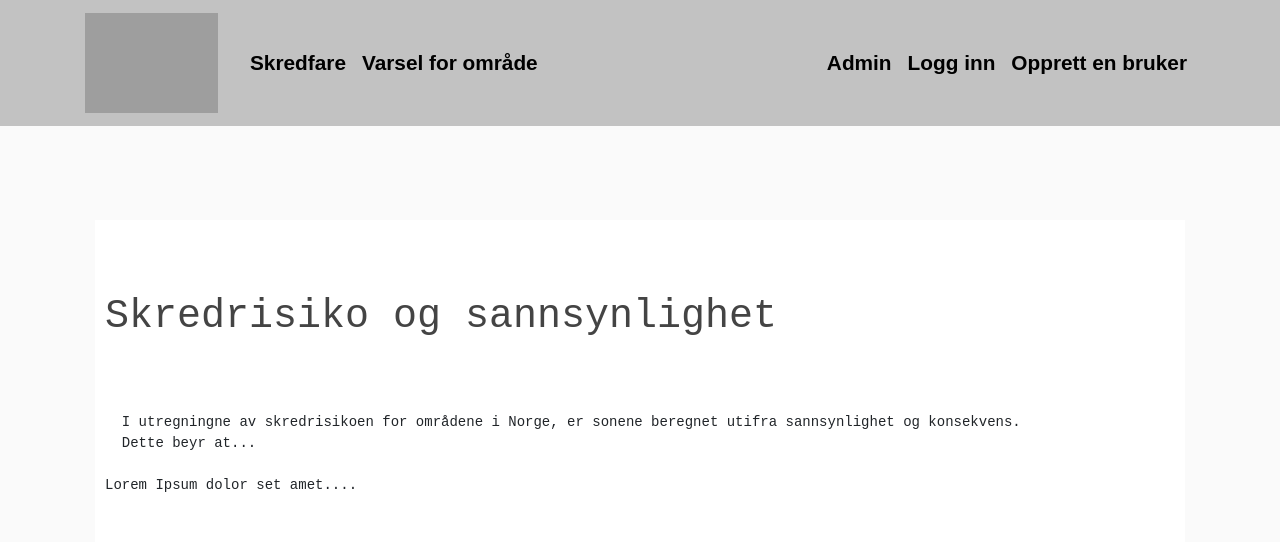
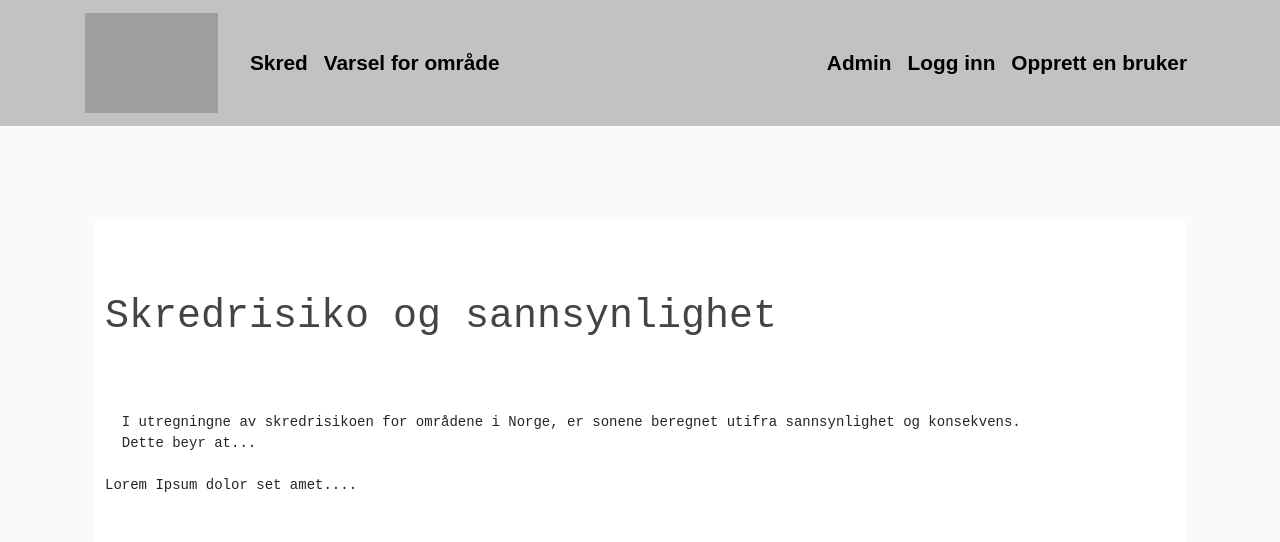
Before and after one commit to haralwit/Kvikksok, a Django app: page /about/ in a window 1280 px wide. Shown: the top 542 px of the page. Run offline with Django 3.2, Linux system fonts and the light colour scheme; some libraries are stand-ins or nearby versions; grey boxes are pictures that could not be loaded.

Commit message:
Endret på informasjon gitt i popup for skrec

```diff
--- a/Kvikksok/maps/static/javascript/mapbox.js
+++ b/Kvikksok/maps/static/javascript/mapbox.js
@@ -14,7 +14,7 @@ function addDataLayer(){
       map.on('click', 'kvikkleireRisk', function(e) {
          new mapboxgl.Popup()
          .setLngLat(e.lngLat)
-         .setHTML("Skredrisikoen i heltaltsformat er " + e.features[0].properties.skredRisik + "  " + "For mer info gå til skredfare i navigasjonsbaren")
+         .setHTML("Skredrisikoen har nivå:   " + "<b>" +  e.features[0].properties.skredRisik + "</b>" +"<br>" + "Skred sannsynligheten har nivå:  " + "<b>" + e.features[0].properties.skredFareg + "</b>" + "<br>" + "For mer info gå til <b> Skred</b>.")
          .addTo(map);
       });
       map.on('mouseenter', 'kvikkleireRisk', function() {
--- a/Kvikksok/maps/templates/maps/base.html
+++ b/Kvikksok/maps/templates/maps/base.html
@@ -29,7 +29,7 @@
             </button>
             <div class="collapse navbar-collapse" id="navbarToggle">
                 <div class="navbar-nav mr-auto">
-                <a class="nav-item nav-link" href="/about">Skredfare</a>
+                <a class="nav-item nav-link" href="/about">Skred</a>
                 <a class="nav-item nav-link" href="/messages">Varsel for område</a>
                 </div>
                 <!-- Navbar Right Side -->
```
Also changed, not shown: Kvikksok/Kvikksok/settings.py (+4 -4 lines).
